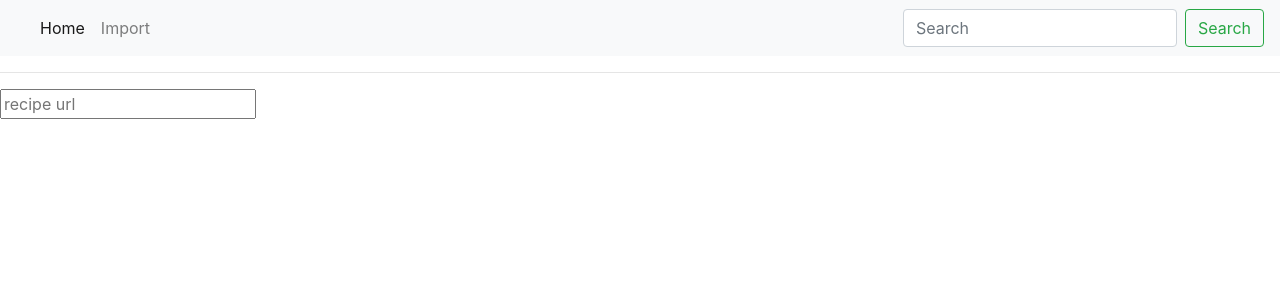
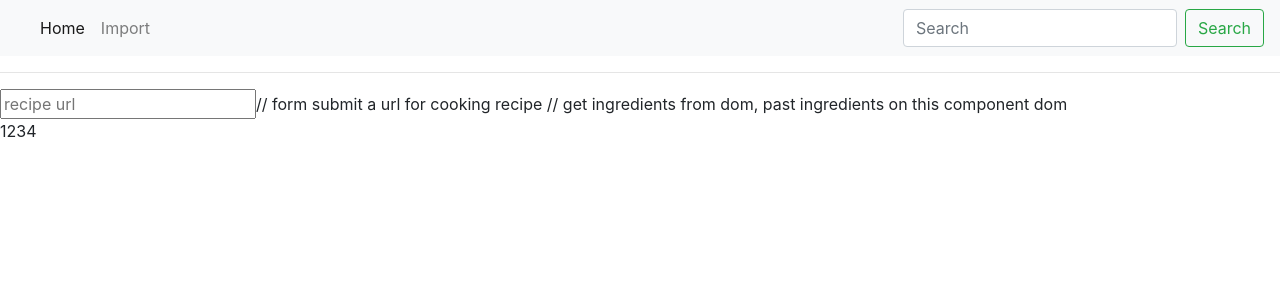
Before and after one commit to mmmsco/app, a React (Create React App) app: page /import in a window 1280 px wide. Shown: the top 300 px of the page. Built offline with nearby package versions, Linux system fonts and the light colour scheme.

Commit message:
scrape-ingredients need to take url for recipe page, scrape ingredients and show to user for 'ok'

```diff
--- a/src/main/components/ImportRecipe.js
+++ b/src/main/components/ImportRecipe.js
@@ -1,10 +1,17 @@
 import React from "react";
+import Ingredients from "./Ingredients";
 
 
 export default class ImportRecipe extends React.Component {
     render() {
         return (
-            <input placeholder="recipe url"></input>
+            <div>
+                <input placeholder="recipe url"></input>
+                // form submit a url for cooking recipe
+                // get ingredients from dom, past ingredients on this component dom
+
+                <Ingredients param1={1234} />
+            </div>
         )
     }
 }
--- /dev/null
+++ b/src/main/components/Ingredients.js
@@ -0,0 +1,18 @@
+import React from "react";
+
+
+export default class Ingredients extends React.Component {
+
+    printline(param) {
+        console.log(param);
+        return param;
+    }
+
+    render() {
+        return (
+            <div>
+                {this.printline(this.props.param1)}
+            </div>
+        );
+    }
+}
--- a/src/main/components/Navbar.js
+++ b/src/main/components/Navbar.js
@@ -1,14 +1,15 @@
 import React from 'react';
-import {BrowserRouter as Router, Route, Switch, Link } from 'react-router-dom';
+import {BrowserRouter as Router, Link, Route, Switch} from 'react-router-dom';
 
 import Home from "./Home";
 import ImportRecipe from "./ImportRecipe";
 
 export default class Navbar extends React.Component {
     render() {
-        return <Router>
+        return (
+            <Router>
                 <div>
-                <nav className="navbar navbar-expand-lg navbar-light bg-light">
+                    <nav className="navbar navbar-expand-sm navbar-light bg-light">
                         <a className="navbar-brand" href="#"></a>
                         <button className="navbar-toggler" type="button" data-toggle="collapse"
                                 data-target="#navbarSupportedContent" aria-controls="navbarSupportedContent"
@@ -19,10 +20,10 @@ export default class Navbar extends React.Component {
                         <div className="collapse navbar-collapse" id="navbarSupportedContent">
                             <ul className="navbar-nav mr-auto">
                                 <li className="nav-item active">
-                                <Link to={"/"} className="nav-link">Home</Link>
+                                    <Link to={"/"} className="nav-link Home">Home</Link>
                                 </li>
                                 <li className="nav-item">
-                                <Link to={"/import"} className="nav-link">Import</Link>
+                                    <Link to={"/import"} className="nav-link Import">Import</Link>
                                 </li>
                             </ul>
                             <form className="form-inline my-2 my-lg-0">
@@ -41,6 +42,7 @@ export default class Navbar extends React.Component {
                     <Route exact path={"/"} component={Home}/>
                     <Route path={"/import"} component={ImportRecipe}/>
                 </Switch>
-        </Router>;
+            </Router>
+        )
     }
 }
```
Also changed, not shown: 1 other file (tests, documents, lock files or other folders). Lines whose indentation alone changed are shown as unchanged.
